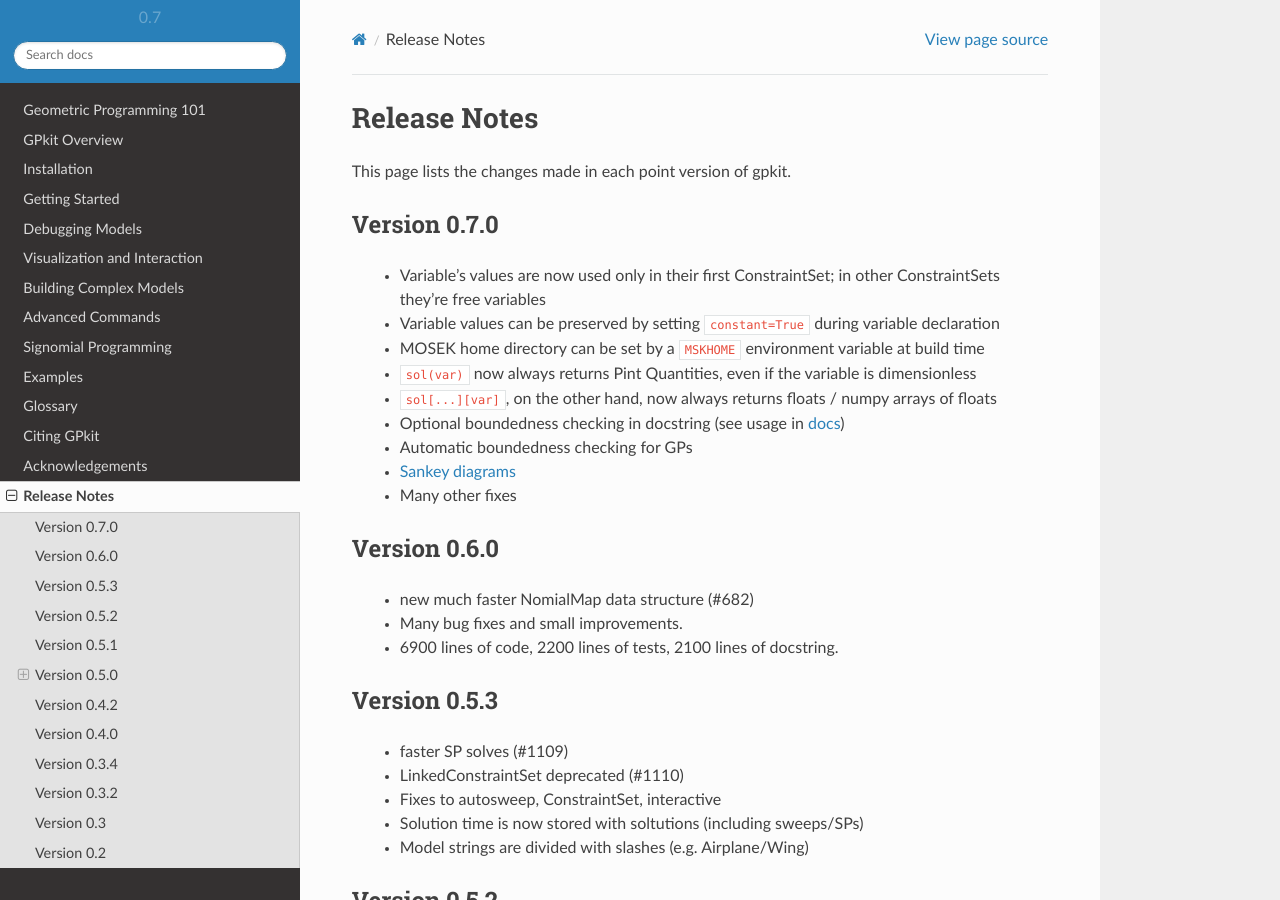
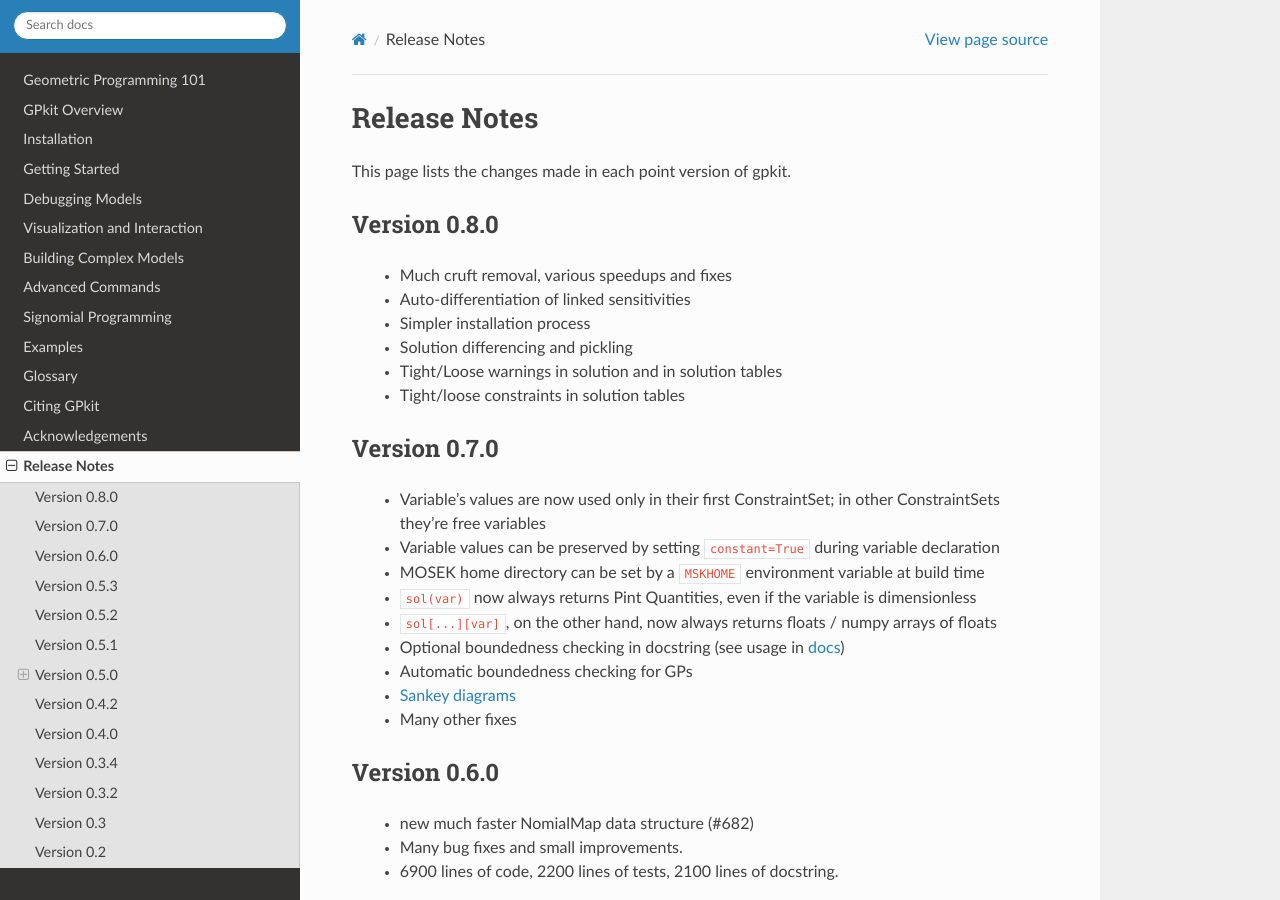
Before and after one commit to convexengineering/gpkit, a Sphinx documentation site: the page built from docs/source/releasenotes.rst, in a window 1280 px wide and 900 px high. Built offline with Sphinx 7.4.7 and the Read the Docs theme 2.0.0, drawn with Linux system fonts in a browser that asks for light colours.

Commit message:
version 0.8.0.0

```diff
--- a/docs/source/citinggpkit.rst
+++ b/docs/source/citinggpkit.rst
@@ -8,5 +8,5 @@
           title={GPkit software for geometric programming},
           howpublished={\url{https://github.com/convexengineering/gpkit}},
           year={2018},
-          note={Version 0.7.0}
+          note={Version 0.8.0}
          }
--- a/docs/source/conf.py
+++ b/docs/source/conf.py
@@ -55,9 +55,9 @@
 # built documents.
 #
 # The short X.Y version.
-version = '0.7'
+version = '0.8'
 # The full version, including alpha/beta/rc tags.
-release = '0.7.0'
+release = '0.8.0'
 
 # The language for content autogenerated by Sphinx. Refer to documentation
 # for a list of supported languages.
--- a/docs/source/releasenotes.rst
+++ b/docs/source/releasenotes.rst
@@ -2,6 +2,15 @@
 *************
 
 This page lists the changes made in each point version of gpkit.
+
+Version 0.8.0
+=============
+ * Much cruft removal, various speedups and fixes
+ * Auto-differentiation of linked sensitivities
+ * Simpler installation process
+ * Solution differencing and pickling
+ * Tight/Loose warnings in solution and in solution tables
+ * Tight/loose constraints in solution tables
 
 Version 0.7.0
 =============
--- a/gpkit/__init__.py
+++ b/gpkit/__init__.py
@@ -1,5 +1,5 @@
 "GP and SP modeling package"
-__version__ = "0.7.0"
+__version__ = "0.8.0"
 
 from .build import build
 from ._pint import units, ureg, DimensionalityError
--- a/setup.py
+++ b/setup.py
@@ -54,7 +54,7 @@
     url="https://www.github.com/convexengineering/gpkit",
     install_requires=["numpy >= 1.12.1", "pint >= 0.7", "scipy", "ad",
                       "ctypesgen", "cvxopt"],
-    version="0.7.0.0",
+    version="0.8.0.0",
     packages=["gpkit", "gpkit.tools", "gpkit.interactive", "gpkit.constraints",
               "gpkit.nomials", "gpkit.tests", "gpkit._mosek", "gpkit._pint"],
     package_data={"gpkit": ["env/settings"],
```
Also changed, not shown: 1 other file.
